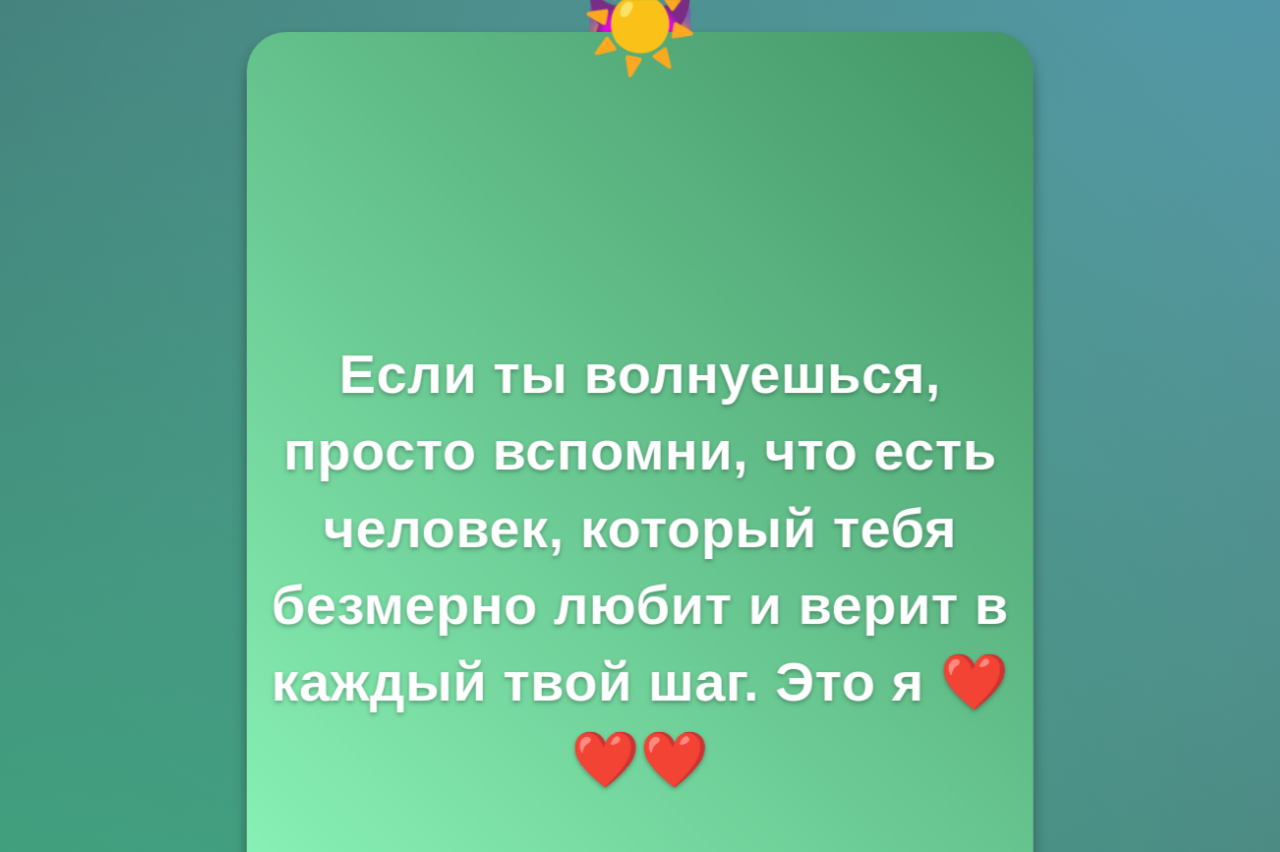
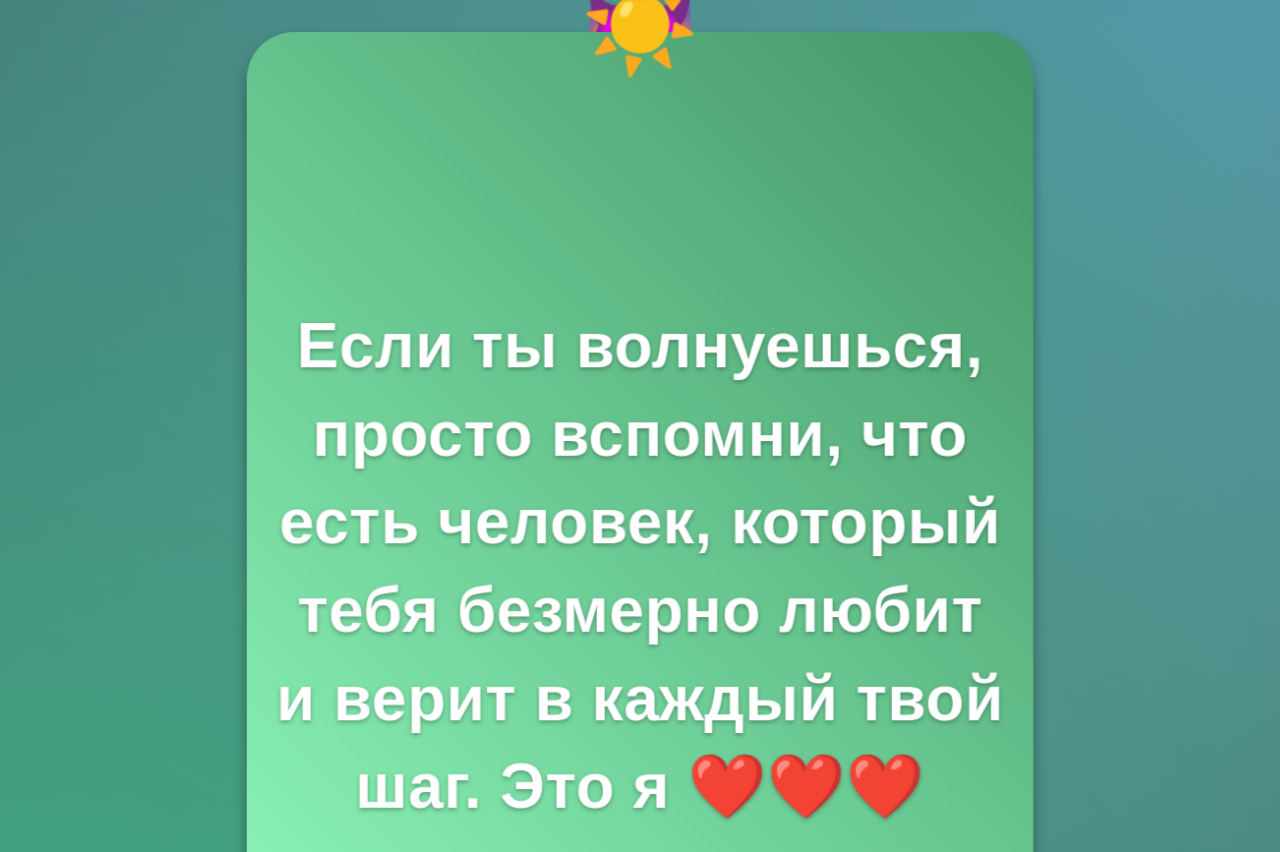
Before and after one commit to soggyv/card, a plain HTML site: page index.html in a window 1280 px wide. Shown: the top 852 px of the page. Drawn offline with Linux system fonts and the light colour scheme.

Commit message:
style.css

```diff
--- a/style.css
+++ b/style.css
@@ -82,7 +82,7 @@ body {
   width: calc(100% - 2rem);
   height: calc(100% - 2rem);
   border: none;
-  border-radius: 2.5rem;
+  border-radius: 3.0rem;
   z-index: calc(var(--card-max-z-index) - var(--i));
   transform: perspective(var(--card-perspective))
     translateZ(calc(-1 * var(--card-z-offset) * var(--i)))
@@ -102,7 +102,7 @@ body {
   z-index: 10;
 }
 .message {
-  font-size: 3.5rem;
+  font-size: 4.0rem;
   font-weight: 600;
   text-align: center;
   text-shadow: 0 2px 4px rgba(0, 0, 0, 0.3);
```
